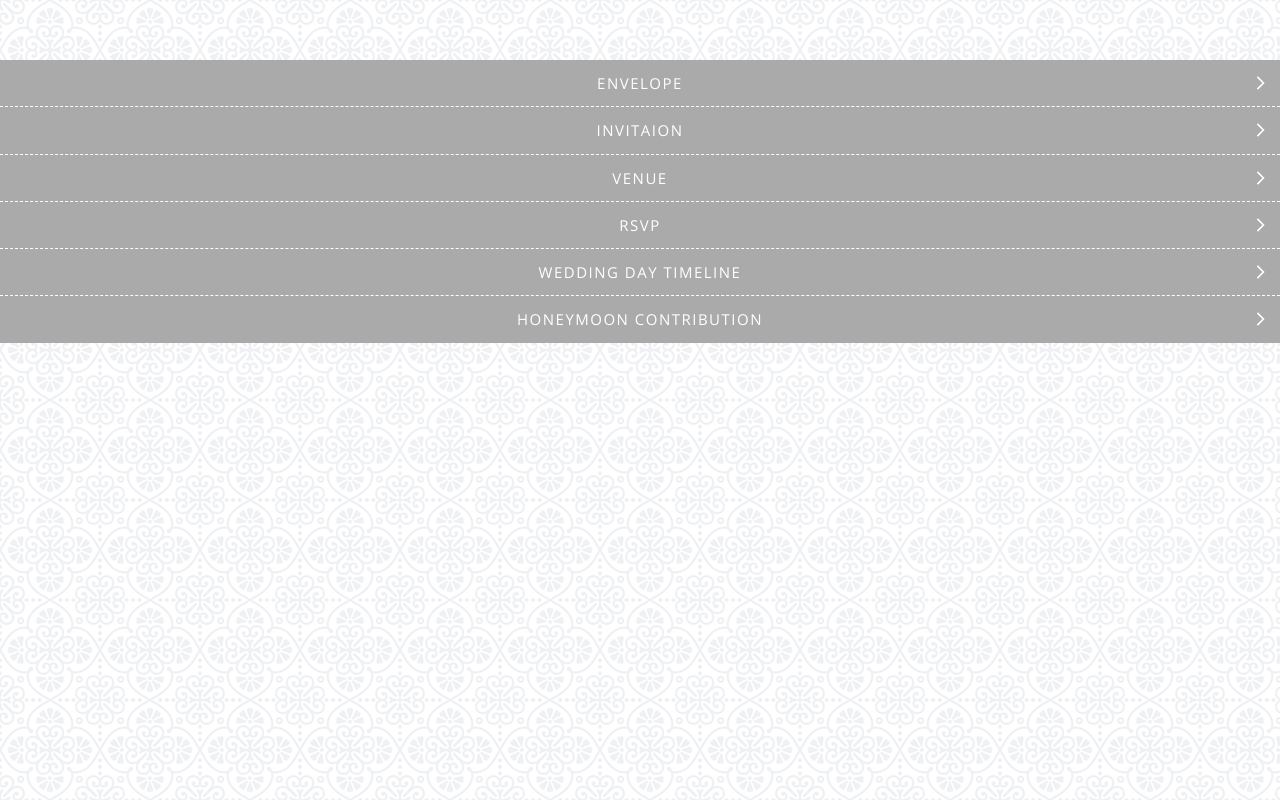
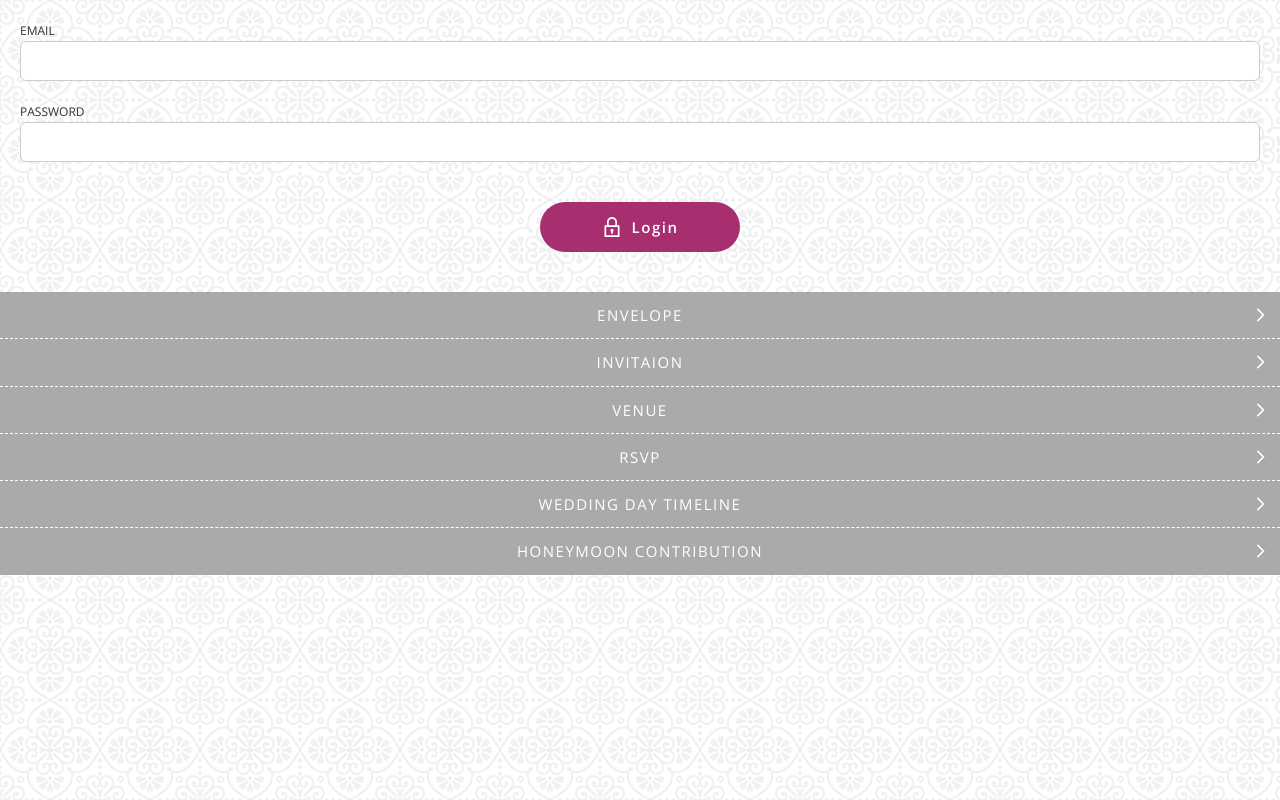
Before and after one commit to nozomail/wedding-invitation, a React app: page /login in a window 1280 px wide. Built offline with nearby package versions, Linux system fonts and the light colour scheme; a web font is replaced by a local one.

Commit message:
Add Login page

```diff
--- a/src/containers/App/index.tsx
+++ b/src/containers/App/index.tsx
@@ -3,6 +3,7 @@ import { Switch, Route, useLocation } from 'react-router-dom';
 import './style.scss';
 
 import { Nav } from '@components/Nav';
+import { Login } from '@containers/Login';
 import { Envelope } from '@containers/Envelope';
 import { Invitation } from '@containers/Invitation';
 import { Venue } from '@containers/Venue';
@@ -43,6 +44,7 @@ export function App(): JSX.Element {
     <div className="App">
       <div className="App_main">
         <Switch>
+          <Route exact path="/login" component={Login} />
           <Route exact path="/" component={Venue} />
           <Route exact path="/envelope" component={Envelope} />
           <Route exact path="/invitation" component={Invitation} />
--- /dev/null
+++ b/src/containers/Login/index.tsx
@@ -0,0 +1,25 @@
+import React, { useState } from 'react';
+
+import { InputField } from '@components/InputField';
+import { Input } from '@components/Input';
+import { Block } from '@components/Block';
+import { Button } from '@components/Button';
+
+export function Login(): JSX.Element {
+  const [email, setEmail] = useState('');
+  const [password, setPassword] = useState('');
+
+  return (
+    <div className="Login">
+      <InputField label="EMAIL">
+        <Input type="email" value={email} onChange={setEmail} />
+      </InputField>
+      <InputField label="PASSWORD">
+        <Input type="password" value={password} onChange={setPassword} />
+      </InputField>
+      <Block type="top" size="xlarge">
+        <Button type="primary" text="Login" icon="lock" />
+      </Block>
+    </div>
+  );
+}
```
